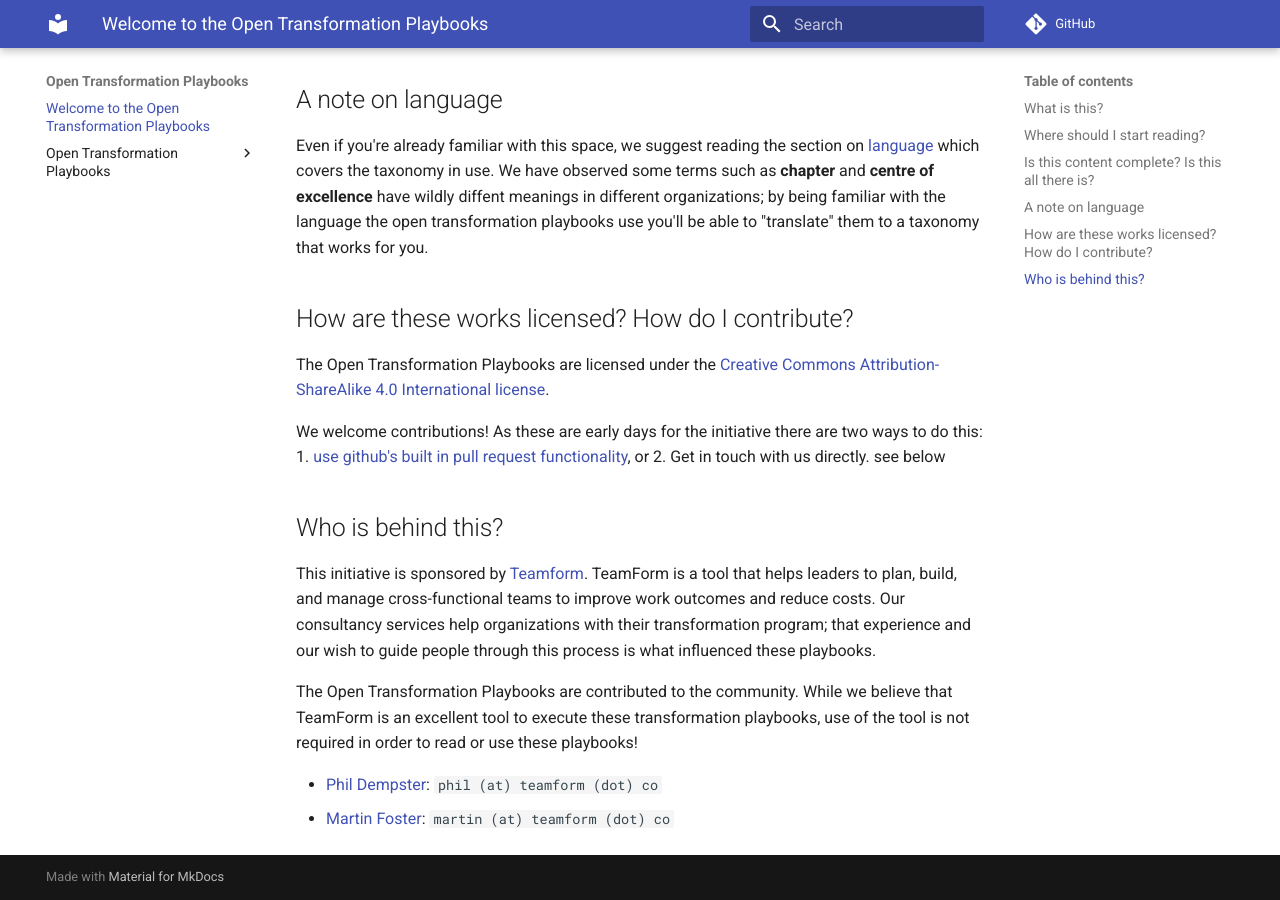
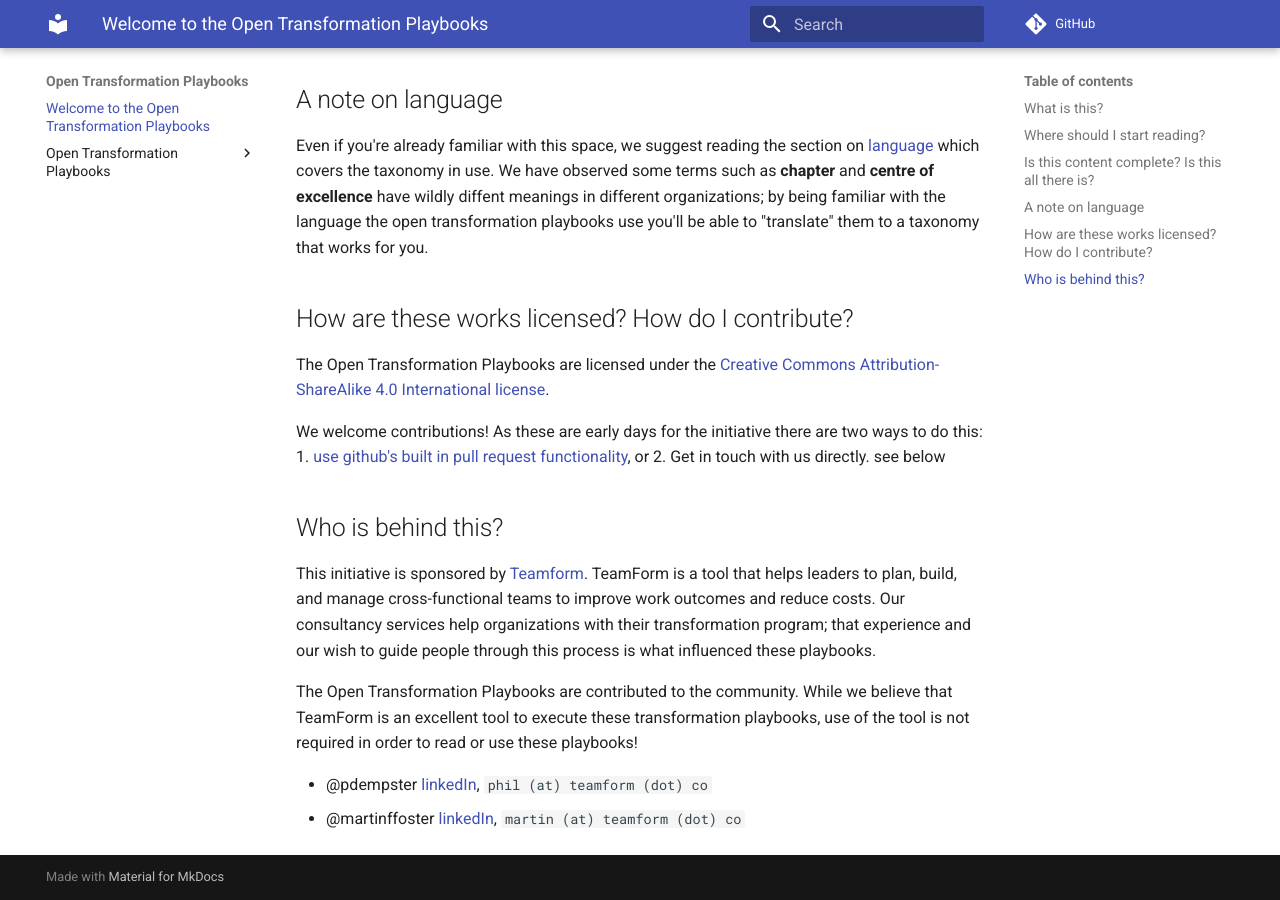
Before and after one commit to TransformationPlaybooks/playbooks, an MkDocs documentation site: the page built from docs/index.md, in a window 1280 px wide and 900 px high, scrolled down 667 px. Built offline with MkDocs 1.6.1 and Material for MkDocs 9.7.7, drawn with Linux system fonts in a browser that asks for light colours; comment, search, counter and statistics services are not loaded.

Commit message:
use github @username

```diff
--- a/docs/index.md
+++ b/docs/index.md
@@ -37,5 +37,5 @@
 
 The Open Transformation Playbooks are contributed to the community.  While we believe that TeamForm is an excellent tool to execute these transformation playbooks, use of the tool is not required in order to read or use these playbooks!
 
-* [Phil Dempster](https://www.linkedin.com/in/phil-dempster-75425b2/): `phil (at) teamform (dot) co`
-* [Martin Foster](https://www.linkedin.com/in/martinfoster/): `martin (at) teamform (dot) co`
+* @pdempster [linkedIn](https://www.linkedin.com/in/phil-dempster-75425b2/),  `phil (at) teamform (dot) co`
+* @martinffoster [linkedIn](https://www.linkedin.com/in/martinfoster/), `martin (at) teamform (dot) co`
```
